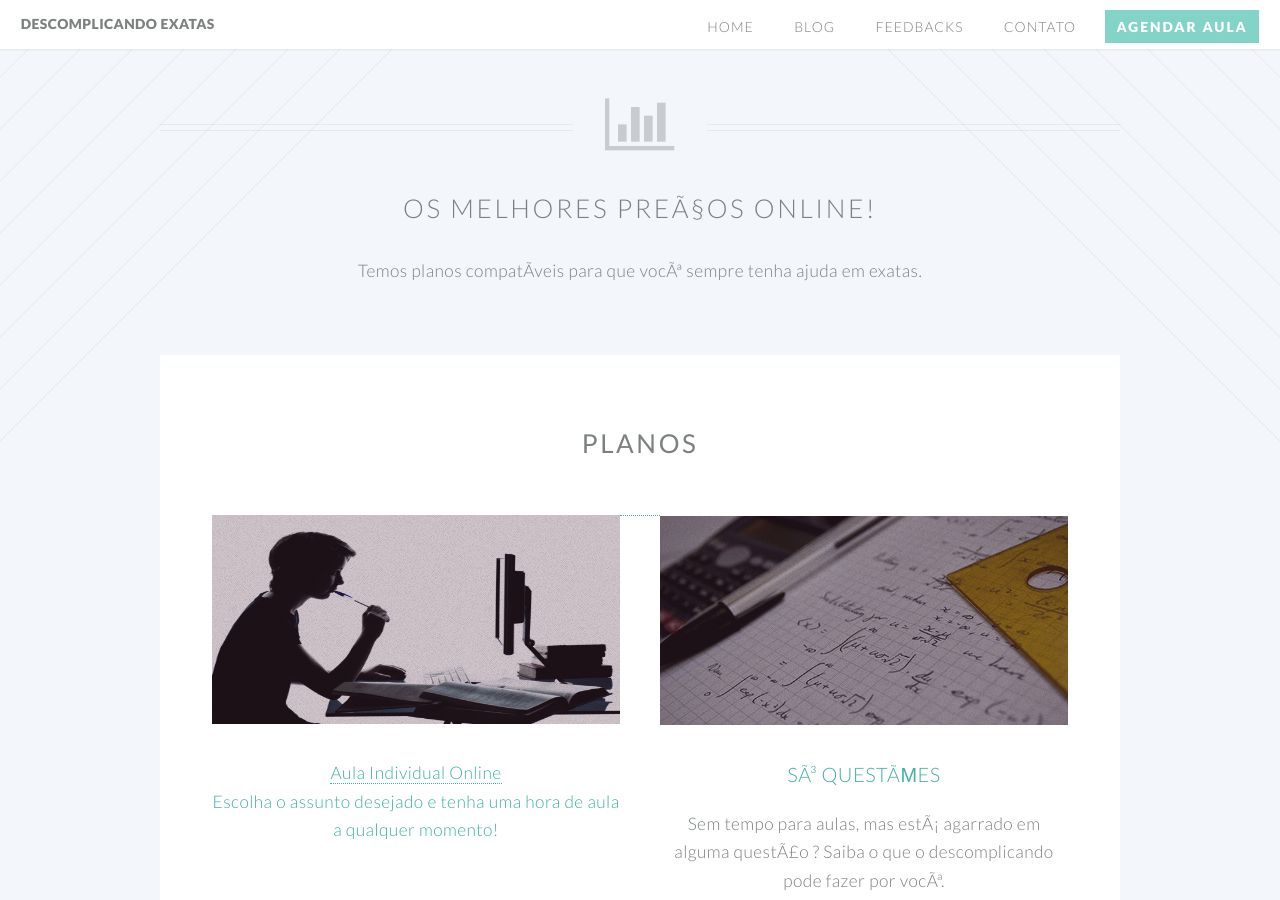
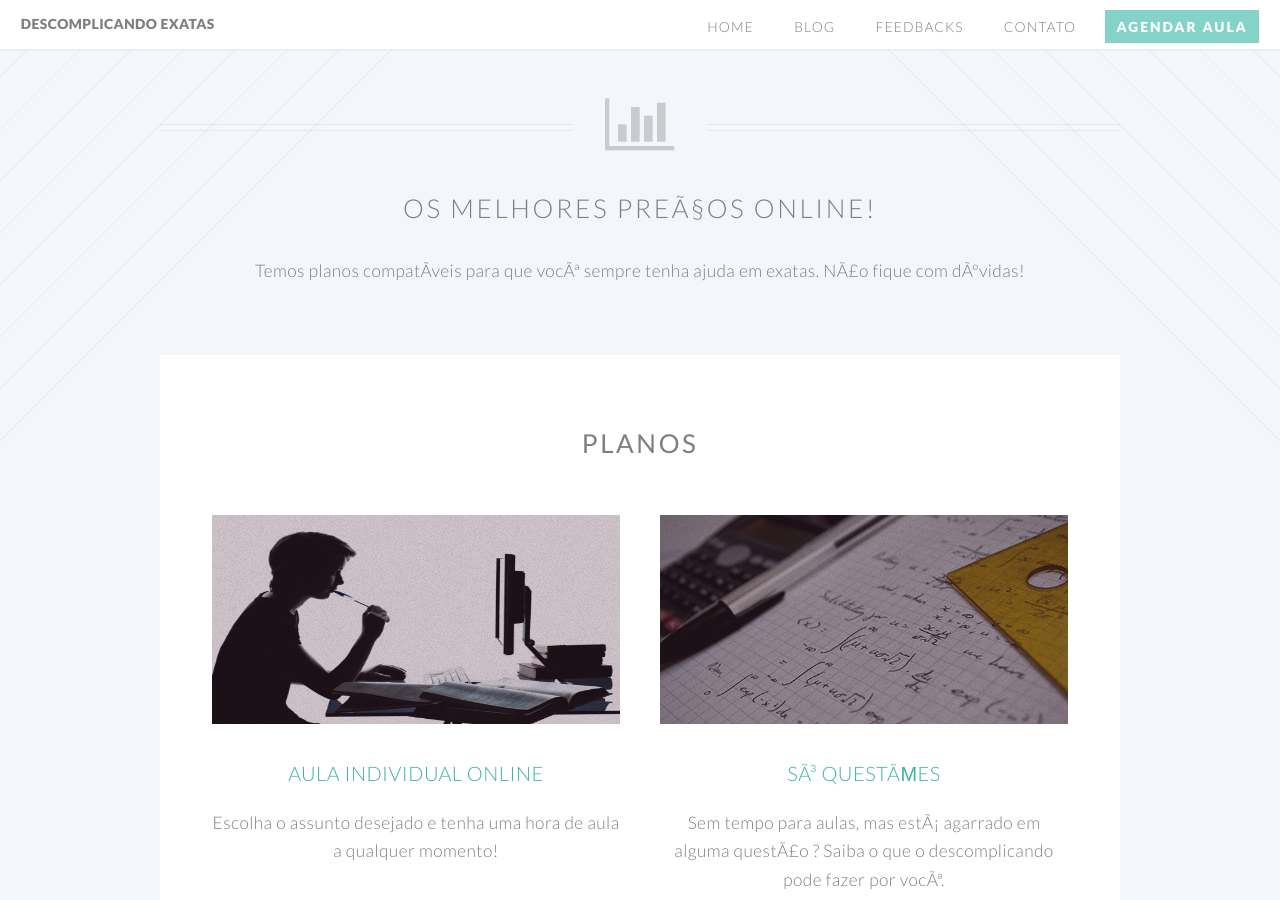
Before and after one commit to carolineamado/carolineamado.github.io, a Jekyll site: the page built from index.html, in a window 1280 px wide and 900 px high, scrolled down 564 px. Built offline with Jekyll 4.4.1, drawn with Linux system fonts in a browser that asks for light colours; grey boxes are pictures that could not be loaded.

Commit message:
Update index.html

```diff
--- a/index.html
+++ b/index.html
@@ -10,7 +10,7 @@ layout: landing-page
 					<h2>Os melhores preços online!</h2>
 					<br />
 
-					<p>Temos planos compatíveis para que você sempre tenha ajuda em exatas.
+					<p>Temos planos compatíveis para que você sempre tenha ajuda em exatas. Não fique com dúvidas!
 					<br />
 					</p>
 
```
Also changed, not shown: other parts of index.html (+1 -1 lines).
